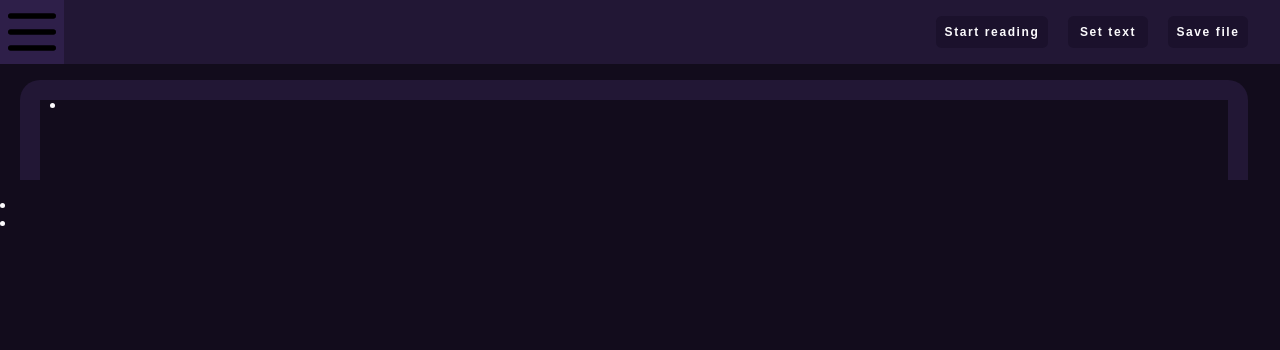
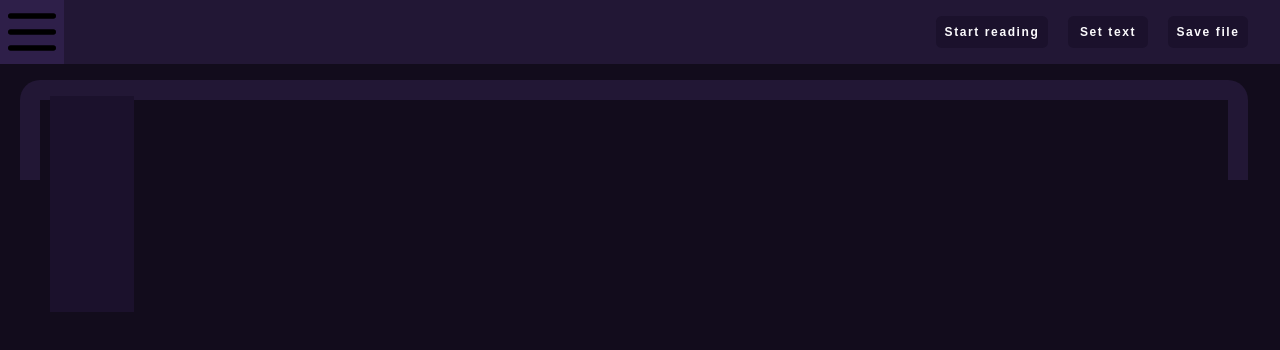
Before and after one commit to Kretki/HTMLBook, a plain HTML site: page index.html in a window 1280 px wide. Shown: the top 350 px of the page. Drawn offline with Linux system fonts and the light colour scheme.

Commit message:
TryToPage

```diff
--- a/index.css
+++ b/index.css
@@ -134,3 +134,8 @@ body {
     padding-left: 50px;
     padding-right: 50px;
 }
+#main-text div{
+    width: 84px;
+    height: 108px;
+    background-color: var(--dark-prime-color);
+}
--- a/index.html
+++ b/index.html
@@ -19,11 +19,12 @@
                 <li id="header-liner"></li>
                 <li id="right-corner"></li>
             </ul>
-            <li id="main-text">
-                <li id="page-1"></li>
-                <li id="page-2"></li>
-            </li>
+            <div id="main-text">
+                <div id="page-1"></div>
+                <div id="page-2"></div>
+            </div>
         </div>
         <script type="text/javascript" src="main.js"></script>
+        <script type="text/javascript" src="page_flip.js"></script>
     </body>
 </html>
```
Also changed, not shown: page_flip.js (added).
